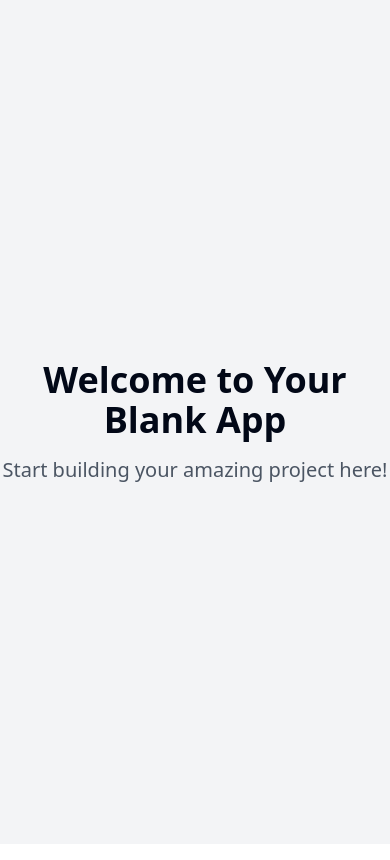
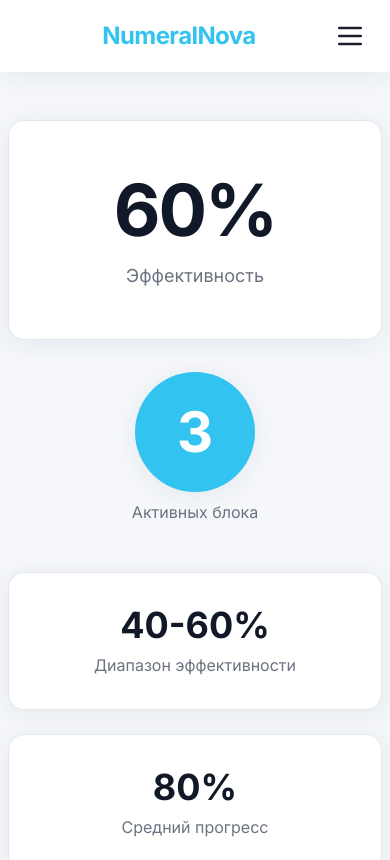
Before and after one commit to Vanillaicecle/numeral-nova-layout, a React (Vite) app: page / in a window 390 px wide. Shown: the top 860 px of the page. Built offline with nearby package versions, Linux system fonts and the light colour scheme.

Commit message:
Implement responsive single page layout
Implement a responsive single page layout with a header, main content (three sections with numerical data), and footer, adapting to 1920px, 1440px, and 768px resolutions. The layout uses a light theme and maintains visual hierarchy across devices.

```diff
--- a/index.html
+++ b/index.html
@@ -1,25 +1,15 @@
+
 <!DOCTYPE html>
-<html lang="en">
+<html lang="ru">
   <head>
     <meta charset="UTF-8" />
     <meta name="viewport" content="width=device-width, initial-scale=1.0" />
-    <title>numeral-nova-layout</title>
-    <meta name="description" content="Lovable Generated Project" />
-    <meta name="author" content="Lovable" />
-
-    <meta property="og:title" content="numeral-nova-layout" />
-    <meta property="og:description" content="Lovable Generated Project" />
-    <meta property="og:type" content="website" />
-    <meta property="og:image" content="https://lovable.dev/opengraph-image-p98pqg.png" />
-
-    <meta name="twitter:card" content="summary_large_image" />
-    <meta name="twitter:site" content="@lovable_dev" />
-    <meta name="twitter:image" content="https://lovable.dev/opengraph-image-p98pqg.png" />
+    <title>Numeral Nova Layout</title>
+    <meta name="description" content="Современный одностраничный сайт с числовыми метриками" />
+    <link rel="stylesheet" href="https://fonts.googleapis.com/css2?family=Inter:wght@400;600;700&display=swap" />
   </head>
-
   <body>
     <div id="root"></div>
-    <!-- IMPORTANT: DO NOT REMOVE THIS SCRIPT TAG OR THIS VERY COMMENT! -->
     <script src="https://cdn.gpteng.co/gptengineer.js" type="module"></script>
     <script type="module" src="/src/main.tsx"></script>
   </body>
--- /dev/null
+++ b/src/components/AccentMetric.tsx
@@ -0,0 +1,19 @@
+
+export default function AccentMetric() {
+  return (
+    <section
+      className="flex flex-col justify-center items-center fade-in
+        xl:ml-12 lg:ml-9 mb-8 xl:mb-0
+        "
+    >
+      <div
+        className="rounded-full bg-accent text-white font-bold
+        text-[56px] md:text-[36px] w-[120px] h-[120px] md:w-[80px] md:h-[80px]
+        flex items-center justify-center shadow-soft"
+      >
+        3
+      </div>
+      <span className="mt-2 text-base font-medium text-gray-500">Активных блока</span>
+    </section>
+  );
+}
--- /dev/null
+++ b/src/components/Footer.tsx
@@ -0,0 +1,16 @@
+
+export default function Footer() {
+  return (
+    <footer
+      className="mt-16 py-6 px-4 bg-white border-t border-gray-200 text-gray-400 text-center
+        text-sm flex flex-col md:flex-row items-center justify-between fade-in"
+    >
+      <span className="mb-2 md:mb-0">
+        &copy; {new Date().getFullYear()} NumeralNova — Все права защищены.
+      </span>
+      <span>
+        Связь: <a className="text-accent font-semibold hover:underline" href="mailto:info@numeralnova.ru">info@numeralnova.ru</a>
+      </span>
+    </footer>
+  );
+}
--- /dev/null
+++ b/src/components/GroupMetrics.tsx
@@ -0,0 +1,22 @@
+
+export default function GroupMetrics() {
+  const metrics = [
+    { value: "40-60%", label: "Диапазон эффективности" },
+    { value: "80%", label: "Средний прогресс" },
+  ];
+  return (
+    <section
+      className="flex xl:flex-row flex-col gap-6 fade-in w-full xl:w-[56%] lg:w-[58%] mx-auto"
+    >
+      {metrics.map((item, idx) => (
+        <div
+          key={idx}
+          className="flex-1 bg-white border border-gray-200 rounded-2xl shadow-soft px-6 py-8 flex flex-col items-center"
+        >
+          <div className="font-bold text-4xl md:text-3xl text-gray-900 mb-2">{item.value}</div>
+          <div className="text-base text-gray-500">{item.label}</div>
+        </div>
+      ))}
+    </section>
+  );
+}
--- /dev/null
+++ b/src/components/Header.tsx
@@ -0,0 +1,69 @@
+
+import { Menu } from "lucide-react";
+import { useState } from "react";
+
+const navLinks = [
+  { name: "Главная", href: "#" },
+  { name: "О нас", href: "#" },
+  { name: "Контакты", href: "#" },
+];
+
+export default function Header() {
+  const [menuOpen, setMenuOpen] = useState(false);
+
+  return (
+    <header className="w-full px-6 xl:px-14 py-5 flex items-center bg-white shadow-soft sticky top-0 z-20">
+      {/* Desktop */}
+      <div className="flex-1 flex items-center">
+        <div className="text-2xl font-bold tracking-tight text-accent">
+          NumeralNova
+        </div>
+      </div>
+      {/* Desktop nav */}
+      <nav className="hidden md:flex gap-10">
+        {navLinks.map(link => (
+          <a
+            key={link.name}
+            href={link.href}
+            className="font-medium text-gray-700 hover:text-accent transition-colors duration-200"
+          >
+            {link.name}
+          </a>
+        ))}
+      </nav>
+      {/* Mobile hamburger */}
+      <button
+        className="md:hidden flex items-center"
+        aria-label="Открыть меню"
+        onClick={() => setMenuOpen(v => !v)}
+      >
+        <Menu size={32} aria-hidden />
+      </button>
+      {/* Mobile dropdown */}
+      {menuOpen && (
+        <div className="absolute left-0 top-[60px] w-full bg-white shadow-lg flex flex-col items-center py-4 animate-fade-in md:hidden">
+          {navLinks.map(link => (
+            <a
+              key={link.name}
+              href={link.href}
+              className="py-2 text-lg w-full text-center hover:bg-accent/10 transition"
+              onClick={() => setMenuOpen(false)}
+            >
+              {link.name}
+            </a>
+          ))}
+        </div>
+      )}
+
+      <style>
+        {`
+          @media (max-width: 767px) {
+            header .text-2xl {
+              margin: 0 auto;
+            }
+          }
+        `}
+      </style>
+    </header>
+  );
+}
--- /dev/null
+++ b/src/components/MainMetrics.tsx
@@ -0,0 +1,21 @@
+
+export default function MainMetrics() {
+  return (
+    <section
+      className="flex flex-col justify-center fade-in
+        bg-white border border-gray-200 shadow-soft rounded-2xl
+        px-8 xl:px-16 py-10 mb-8 w-full
+        xl:w-[40%] lg:w-[42%] mx-auto xl:mx-0
+        xl:items-start items-center"
+      style={{ minHeight: 220 }}
+    >
+      <div
+        className="font-bold text-metric-desktop md:text-metric-mobile text-gray-900 mb-3"
+        style={{ letterSpacing: "-2px" }}
+      >
+        60%
+      </div>
+      <div className="text-lg text-gray-500 font-medium">Эффективность</div>
+    </section>
+  );
+}
--- a/src/index.css
+++ b/src/index.css
@@ -1,101 +1,27 @@
+
 @tailwind base;
 @tailwind components;
 @tailwind utilities;
 
-@layer base {
-  :root {
-    --background: 0 0% 100%;
-    --foreground: 222.2 84% 4.9%;
+body {
+  font-family: 'Inter', ui-sans-serif, system-ui, sans-serif;
+  background: #fff;
+  color: #1A1F2C;
+  min-height: 100vh;
+}
 
-    --card: 0 0% 100%;
-    --card-foreground: 222.2 84% 4.9%;
+.fade-in {
+  opacity: 0;
+  animation: fade-in 0.75s ease-in-out forwards;
+}
 
-    --popover: 0 0% 100%;
-    --popover-foreground: 222.2 84% 4.9%;
-
-    --primary: 222.2 47.4% 11.2%;
-    --primary-foreground: 210 40% 98%;
-
-    --secondary: 210 40% 96.1%;
-    --secondary-foreground: 222.2 47.4% 11.2%;
-
-    --muted: 210 40% 96.1%;
-    --muted-foreground: 215.4 16.3% 46.9%;
-
-    --accent: 210 40% 96.1%;
-    --accent-foreground: 222.2 47.4% 11.2%;
-
-    --destructive: 0 84.2% 60.2%;
-    --destructive-foreground: 210 40% 98%;
-
-    --border: 214.3 31.8% 91.4%;
-    --input: 214.3 31.8% 91.4%;
-    --ring: 222.2 84% 4.9%;
-
-    --radius: 0.5rem;
-
-    --sidebar-background: 0 0% 98%;
-
-    --sidebar-foreground: 240 5.3% 26.1%;
-
-    --sidebar-primary: 240 5.9% 10%;
-
-    --sidebar-primary-foreground: 0 0% 98%;
-
-    --sidebar-accent: 240 4.8% 95.9%;
-
-    --sidebar-accent-foreground: 240 5.9% 10%;
-
-    --sidebar-border: 220 13% 91%;
-
-    --sidebar-ring: 217.2 91.2% 59.8%;
+@keyframes fade-in {
+  0% {
+    opacity: 0;
+    transform: translateY(24px);
   }
-
-  .dark {
-    --background: 222.2 84% 4.9%;
-    --foreground: 210 40% 98%;
-
-    --card: 222.2 84% 4.9%;
-    --card-foreground: 210 40% 98%;
-
-    --popover: 222.2 84% 4.9%;
-    --popover-foreground: 210 40% 98%;
-
-    --primary: 210 40% 98%;
-    --primary-foreground: 222.2 47.4% 11.2%;
-
-    --secondary: 217.2 32.6% 17.5%;
-    --secondary-foreground: 210 40% 98%;
-
-    --muted: 217.2 32.6% 17.5%;
-    --muted-foreground: 215 20.2% 65.1%;
-
-    --accent: 217.2 32.6% 17.5%;
-    --accent-foreground: 210 40% 98%;
-
-    --destructive: 0 62.8% 30.6%;
-    --destructive-foreground: 210 40% 98%;
-
-    --border: 217.2 32.6% 17.5%;
-    --input: 217.2 32.6% 17.5%;
-    --ring: 212.7 26.8% 83.9%;
-    --sidebar-background: 240 5.9% 10%;
-    --sidebar-foreground: 240 4.8% 95.9%;
-    --sidebar-primary: 224.3 76.3% 48%;
-    --sidebar-primary-foreground: 0 0% 100%;
-    --sidebar-accent: 240 3.7% 15.9%;
-    --sidebar-accent-foreground: 240 4.8% 95.9%;
-    --sidebar-border: 240 3.7% 15.9%;
-    --sidebar-ring: 217.2 91.2% 59.8%;
+  100% {
+    opacity: 1;
+    transform: translateY(0);
   }
 }
-
-@layer base {
-  * {
-    @apply border-border;
-  }
-
-  body {
-    @apply bg-background text-foreground;
-  }
-}
--- a/src/pages/Index.tsx
+++ b/src/pages/Index.tsx
@@ -1,14 +1,28 @@
-// Update this page (the content is just a fallback if you fail to update the page)
 
-const Index = () => {
+import Header from "@/components/Header";
+import MainMetrics from "@/components/MainMetrics";
+import AccentMetric from "@/components/AccentMetric";
+import GroupMetrics from "@/components/GroupMetrics";
+import Footer from "@/components/Footer";
+
+export default function Index() {
   return (
-    <div className="min-h-screen flex items-center justify-center bg-gray-100">
-      <div className="text-center">
-        <h1 className="text-4xl font-bold mb-4">Welcome to Your Blank App</h1>
-        <p className="text-xl text-gray-600">Start building your amazing project here!</p>
-      </div>
+    <div className="min-h-screen flex flex-col bg-[#F5F7FA] font-sans">
+      <Header />
+      <main className="flex-1 xl:container w-full px-2 xl:px-20 mt-12 xl:mt-24 md:mt-14 flex flex-col">
+        {/* Main metrics section */}
+        <div
+          className="flex xl:flex-row flex-col w-full items-stretch xl:items-end xl:gap-8 justify-start xl:mb-10 mb-4 fade-in"
+        >
+          <MainMetrics />
+          <AccentMetric />
+        </div>
+        {/* Group metrics */}
+        <div className="flex w-full justify-center">
+          <GroupMetrics />
+        </div>
+      </main>
+      <Footer />
     </div>
   );
-};
-
-export default Index;
+}
--- a/tailwind.config.ts
+++ b/tailwind.config.ts
@@ -1,3 +1,4 @@
+
 import type { Config } from "tailwindcss";
 
 export default {
@@ -8,89 +9,44 @@ export default {
     "./app/**/*.{ts,tsx}",
     "./src/**/*.{ts,tsx}",
   ],
-	prefix: "",
   theme: {
-		container: {
-			center: true,
-			padding: '2rem',
+    fontFamily: {
+      'sans': ['Inter', 'ui-sans-serif', 'system-ui', 'sans-serif'],
+    },
     screens: {
-				'2xl': '1400px'
-			}
+      'xl': '1920px',
+      'lg': '1440px',
+      'md': '768px',
+      'sm': '480px'
     },
     extend: {
       colors: {
-				border: 'hsl(var(--border))',
-				input: 'hsl(var(--input))',
-				ring: 'hsl(var(--ring))',
-				background: 'hsl(var(--background))',
-				foreground: 'hsl(var(--foreground))',
-				primary: {
-					DEFAULT: 'hsl(var(--primary))',
-					foreground: 'hsl(var(--primary-foreground))'
+        accent: {
+          DEFAULT: '#33C3F0',
+          light: '#D3E4FD'
         },
-				secondary: {
-					DEFAULT: 'hsl(var(--secondary))',
-					foreground: 'hsl(var(--secondary-foreground))'
+        faded: "#F5F7FA",
       },
-				destructive: {
-					DEFAULT: 'hsl(var(--destructive))',
-					foreground: 'hsl(var(--destructive-foreground))'
-				},
-				muted: {
-					DEFAULT: 'hsl(var(--muted))',
-					foreground: 'hsl(var(--muted-foreground))'
-				},
-				accent: {
-					DEFAULT: 'hsl(var(--accent))',
-					foreground: 'hsl(var(--accent-foreground))'
-				},
-				popover: {
-					DEFAULT: 'hsl(var(--popover))',
-					foreground: 'hsl(var(--popover-foreground))'
-				},
-				card: {
-					DEFAULT: 'hsl(var(--card))',
-					foreground: 'hsl(var(--card-foreground))'
-				},
-				sidebar: {
-					DEFAULT: 'hsl(var(--sidebar-background))',
-					foreground: 'hsl(var(--sidebar-foreground))',
-					primary: 'hsl(var(--sidebar-primary))',
-					'primary-foreground': 'hsl(var(--sidebar-primary-foreground))',
-					accent: 'hsl(var(--sidebar-accent))',
-					'accent-foreground': 'hsl(var(--sidebar-accent-foreground))',
-					border: 'hsl(var(--sidebar-border))',
-					ring: 'hsl(var(--sidebar-ring))'
-				}
+      boxShadow: {
+        'soft': '0 4px 24px 0 rgba(40, 60, 90, 0.08)',
       },
       borderRadius: {
-				lg: 'var(--radius)',
-				md: 'calc(var(--radius) - 2px)',
-				sm: 'calc(var(--radius) - 4px)'
+        "xl": "1.5rem",
+      },
+      fontSize: {
+        'metric-desktop': ['72px', '1.1'],
+        'metric-mobile': ['48px', '1.15'],
       },
       keyframes: {
-				'accordion-down': {
-					from: {
-						height: '0'
+        "fade-in": {
+          "0%": { opacity: "0", transform: "translateY(20px)" },
+          "100%": { opacity: "1", transform: "translateY(0)" },
         },
-					to: {
-						height: 'var(--radix-accordion-content-height)'
-					}
-				},
-				'accordion-up': {
-					from: {
-						height: 'var(--radix-accordion-content-height)'
-					},
-					to: {
-						height: '0'
-					}
-				}
       },
       animation: {
-				'accordion-down': 'accordion-down 0.2s ease-out',
-				'accordion-up': 'accordion-up 0.2s ease-out'
-			}
-		}
+        "fade-in": "fade-in 0.8s cubic-bezier(0.25,0.1,0.25,1) forwards",
+      },
+    },
   },
   plugins: [require("tailwindcss-animate")],
 } satisfies Config;
```
Lines whose indentation alone changed are shown as unchanged.
